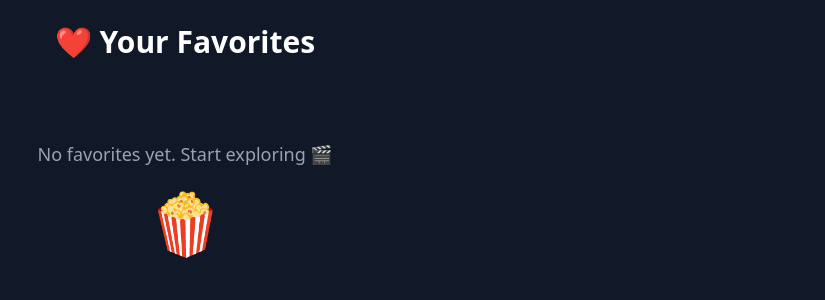
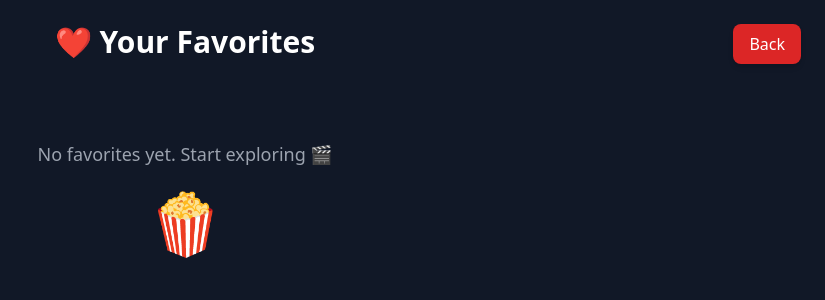
Before and after one commit to princepiper28/alx-project-nexus, a Next.js app in the folder movienest/: page /favorites in a window 1280 px wide. Shown: the top 300 px of the page, without its empty margins (455-1280 px from the left). Built offline with nearby package versions, Linux system fonts and the light colour scheme.

Commit message:
feat: add back button to FavoritesPage for easy navigation to homepage

```diff
--- a/movienest/pages/favorites.tsx
+++ b/movienest/pages/favorites.tsx
@@ -1,12 +1,22 @@
 import { useFavorites } from "../contexts/FavoritesContext";
 import MovieCard from "../components/MovieCard";
+import { useRouter } from "next/router";
 
 export default function FavoritesPage() {
-  const { favorites, removeFromFavorites } = useFavorites();
+  const { favorites } = useFavorites();
+  const router = useRouter();
 
   return (
-    <div className="min-h-screen bg-gray-900 text-white p-6">
+    <div className="min-h-screen bg-gray-900 text-white p-6 relative">
       <h1 className="text-3xl font-bold mb-6 text-center">❤️ Your Favorites</h1>
+
+      {/* Back Button */}
+      <button
+        onClick={() => router.push("/")}
+        className="absolute top-6 right-6 bg-red-600 hover:bg-red-700 text-white px-4 py-2 rounded-lg shadow-md"
+      >
+         Back
+      </button>
 
       {favorites.length === 0 ? (
         <div className="text-center mt-20">
@@ -20,7 +30,6 @@ export default function FavoritesPage() {
           {favorites.map((movie) => (
             <div key={movie.id} className="relative group">
               <MovieCard movie={movie} />
-
             </div>
           ))}
         </div>
```
